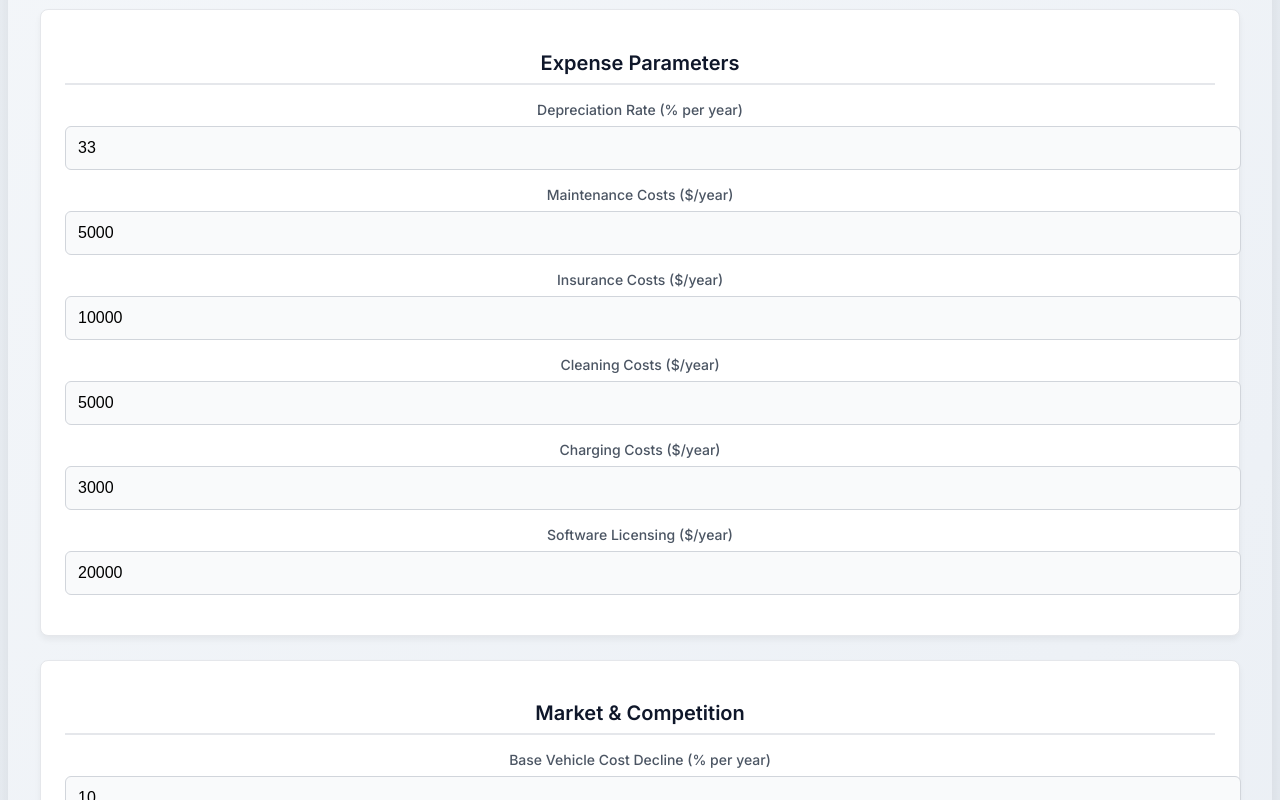
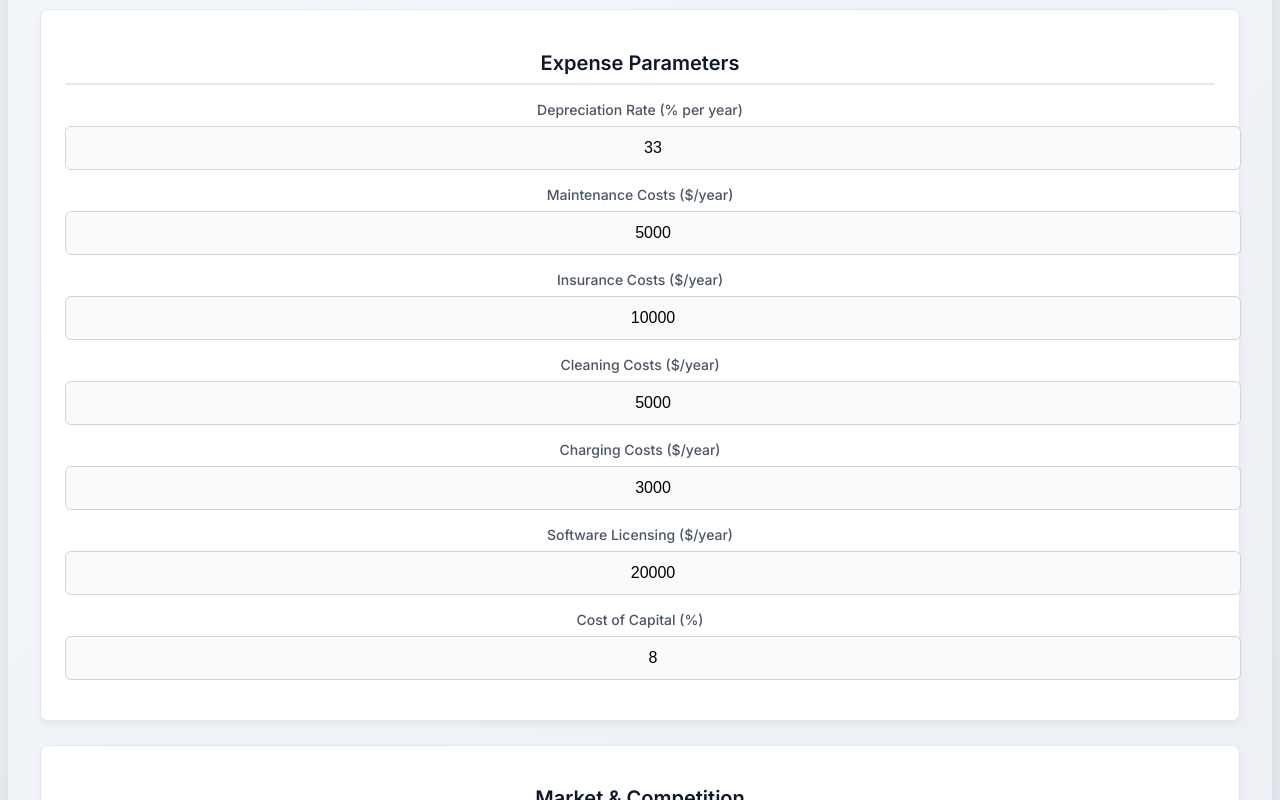
Before and after one commit to vishalsachdev/waymo-investment-calculator, a React (Create React App) app: page / in a window 1280 px wide. Shown: the part 1560-2360 px from the top of the page. Built offline with nearby package versions, Linux system fonts and the light colour scheme.

Commit message:
Improve calculator: Fix NPV calculation, center input values, add Cost of Capital input, fix logo display

```diff
--- a/src/WaymoInvestmentCalculator.css
+++ b/src/WaymoInvestmentCalculator.css
@@ -80,6 +80,8 @@
   transition: all 0.2s ease;
   appearance: textfield;
   -moz-appearance: textfield;
+  -webkit-appearance: textfield;
+  text-align: center;
 }
 
 .calculator-input:focus {
--- a/src/WaymoInvestmentCalculator.js
+++ b/src/WaymoInvestmentCalculator.js
@@ -50,10 +50,15 @@ const WaymoInvestmentCalculator = () => {
 
   // Helper: NPV Calculation
   const calculateNpv = (cashFlows, discountRate) => {
-    let npv = 0;
-    for (let i = 0; i < cashFlows.length; i++) {
-      npv += cashFlows[i] / Math.pow(1 + discountRate / 100, i + 1);
+    // Convert percentage to decimal
+    const rate = discountRate / 100;
+    let npv = cashFlows[0]; // Initial investment (negative value)
+
+    // Start from index 1 (year 1) since index 0 is the initial investment
+    for (let i = 1; i < cashFlows.length; i++) {
+      npv += cashFlows[i] / Math.pow(1 + rate, i);
     }
+
     return npv;
   };
 
@@ -168,9 +173,9 @@ const WaymoInvestmentCalculator = () => {
   useEffect(() => {
     if (projectionData.length > 0) {
       const investment = baseVehicleCost + autonomousHardwareCost;
-      const cashFlows = projectionData.map((d, i) => i === 0 ? d.annualProfit - investment : d.annualProfit);
+      const cashFlows = [-investment, ...projectionData.map(d => d.annualProfit)];
       setNpv(Math.round(calculateNpv(cashFlows, costOfCapital)));
-      setIrr(Number.isFinite(calculateIrr(cashFlows)) ? calculateIrr(cashFlows).toFixed(1) : null);
+      setIrr(Number.isFinite(calculateIrr(cashFlows)) ? calculateIrr(cashFlows) : null);
     }
   }, [projectionData, baseVehicleCost, autonomousHardwareCost, costOfCapital]);
 
@@ -486,6 +491,20 @@ const WaymoInvestmentCalculator = () => {
                 className="calculator-input"
               />
             </div>
+
+            <div className="input-group">
+              <label className="input-label">
+                Cost of Capital (%)
+              </label>
+              <input
+                type="number"
+                min="1"
+                max="30"
+                value={costOfCapital}
+                onChange={(e) => setCostOfCapital(Number(e.target.value))}
+                className="calculator-input"
+              />
+            </div>
           </div>
         </div>
 
@@ -574,7 +593,7 @@ const WaymoInvestmentCalculator = () => {
           {/* Initial Investment Card */}
           <div className="summary-card" tabIndex={0} aria-label="Initial Investment">
             <div className="summary-header">
-              <img src="logo.svg" alt="Investment" className="summary-icon" />
+              <img src={logo} alt="Investment" className="summary-icon" />
               <h3 className="summary-title">Initial Investment
                 <span className="info-icon" tabIndex={0} title="The total upfront cost, including the base vehicle and autonomous hardware.">ℹ️</span>
               </h3>
@@ -588,7 +607,7 @@ const WaymoInvestmentCalculator = () => {
           {/* Year 1 Return Card */}
           <div className="summary-card" tabIndex={0} aria-label="Year 1 Return">
             <div className="summary-header">
-              <img src="logo.svg" alt="ROI" className="summary-icon" />
+              <img src={logo} alt="ROI" className="summary-icon" />
               <h3 className="summary-title">Year 1 Return
                 <span className="info-icon" tabIndex={0} title="Return on investment for the first year, calculated as net profit divided by initial investment.">ℹ️</span>
               </h3>
@@ -602,7 +621,7 @@ const WaymoInvestmentCalculator = () => {
           {/* Payback Period Card */}
           <div className="summary-card" tabIndex={0} aria-label="Payback Period">
             <div className="summary-header">
-              <img src="logo.svg" alt="Payback" className="summary-icon" />
+              <img src={logo} alt="Payback" className="summary-icon" />
               <h3 className="summary-title">Payback Period
                 <span className="info-icon" tabIndex={0} title="The number of years it takes for cumulative profit to cover the initial investment.">ℹ️</span>
               </h3>
@@ -638,7 +657,7 @@ const WaymoInvestmentCalculator = () => {
           <div className="grid grid-cols-1 md:grid-cols-2 gap-6 mb-6">
             <div className="summary-card" tabIndex={0} aria-label="Net Present Value">
               <div className="summary-header">
-                <img src="logo.svg" alt="NPV" className="summary-icon" />
+                <img src={logo} alt="NPV" className="summary-icon" />
                 <h3 className="summary-title">NPV
                   <span className="info-icon" tabIndex={0} title="Net Present Value of all projected cash flows, discounted at your cost of capital.">ℹ️</span>
                 </h3>
@@ -648,12 +667,12 @@ const WaymoInvestmentCalculator = () => {
             </div>
             <div className="summary-card" tabIndex={0} aria-label="Internal Rate of Return">
               <div className="summary-header">
-                <img src="logo.svg" alt="IRR" className="summary-icon" />
+                <img src={logo} alt="IRR" className="summary-icon" />
                 <h3 className="summary-title">IRR
                   <span className="info-icon" tabIndex={0} title="Internal Rate of Return: the discount rate that makes the NPV of all cash flows zero.">ℹ️</span>
                 </h3>
               </div>
-              <p className={`summary-value highlight-on-change ${irr >= 0 ? 'positive-value' : 'negative-value'}`}>{irr ? irr.toFixed(1) + '%' : '--'}</p>
+              <p className={`summary-value highlight-on-change ${irr >= 0 ? 'positive-value' : 'negative-value'}`}>{irr !== null ? irr.toFixed(1) + '%' : '--'}</p>
               <p className="summary-note">Internal Rate of Return <span className="benchmark">(Target: 15%+)</span></p>
             </div>
           </div>
```
